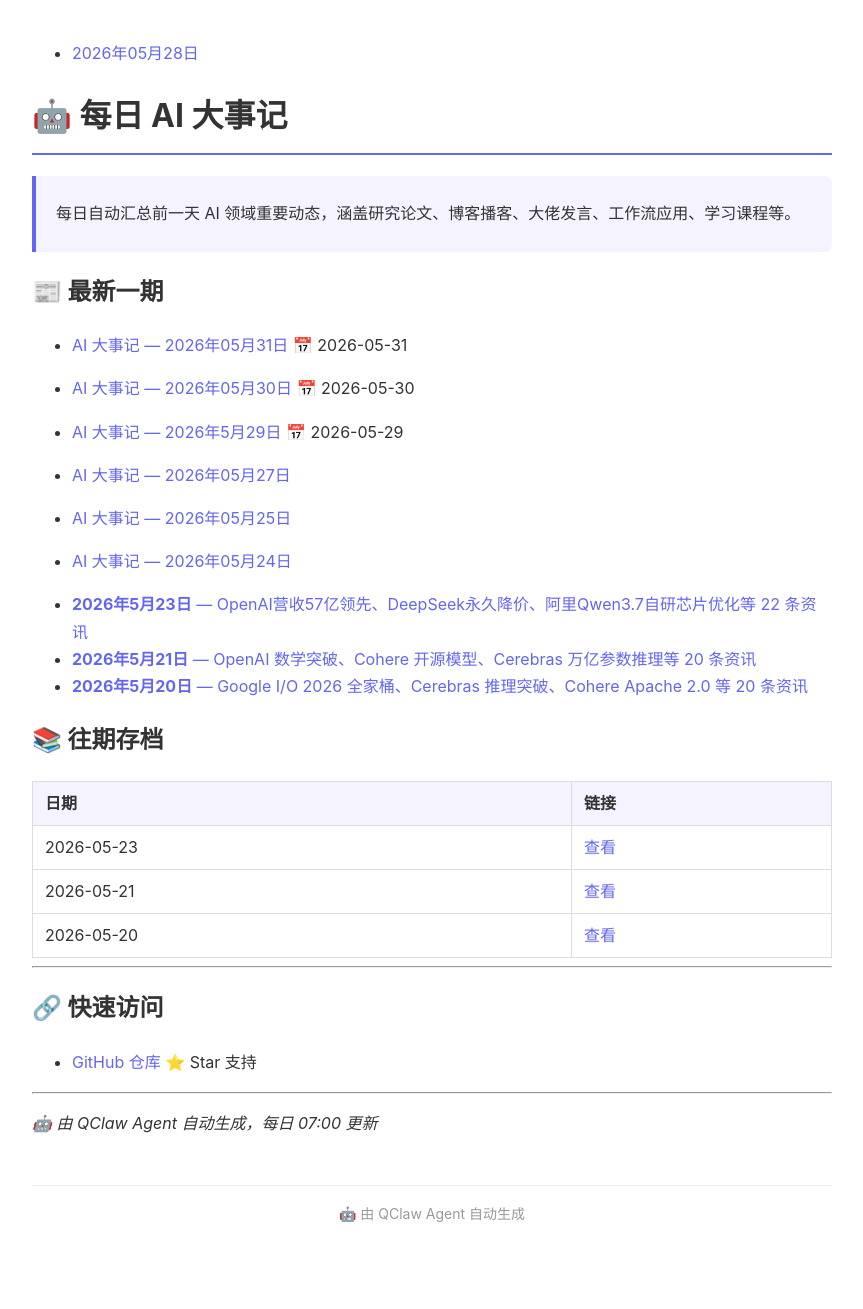
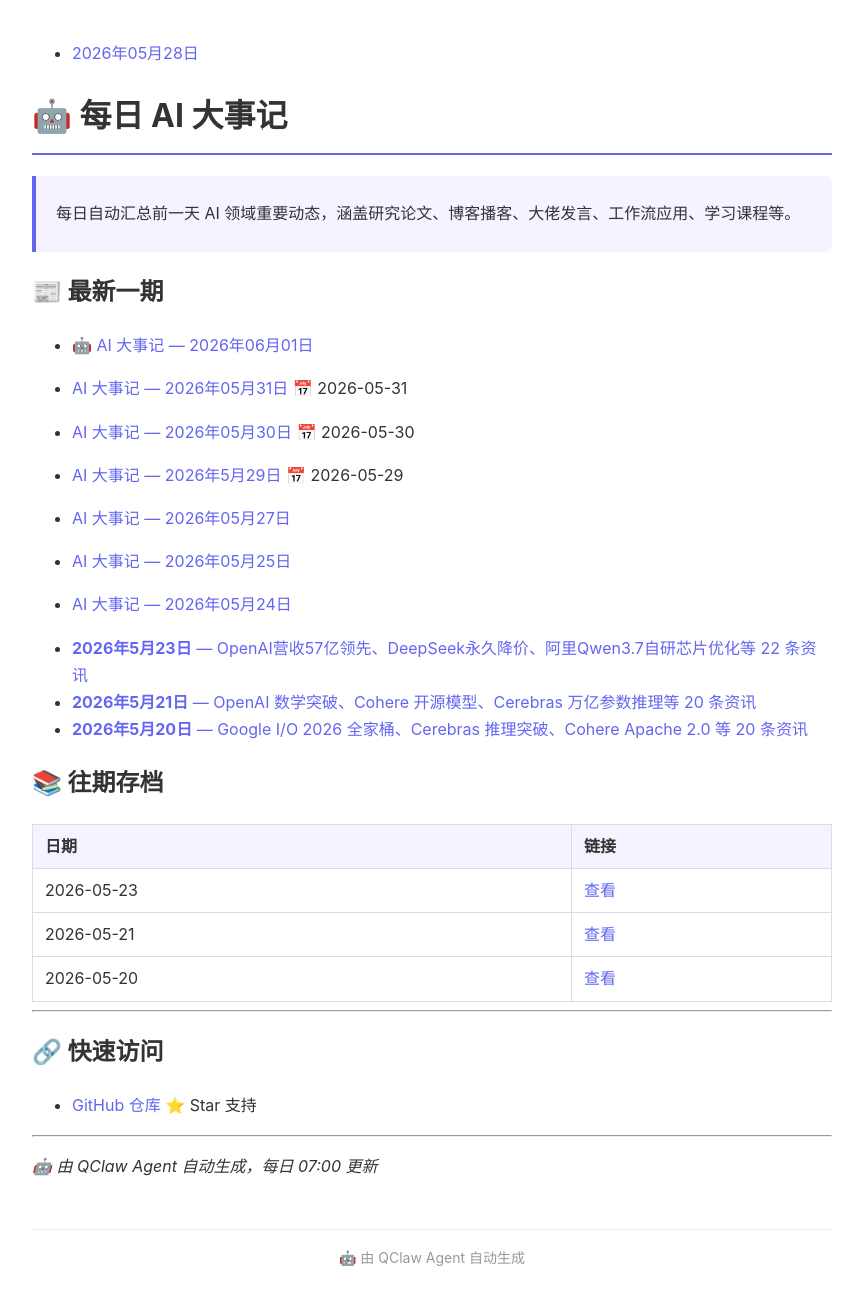
Before and after one commit to jared0612/daily-ai-news, a Jekyll site: the page built from index.md, in a window 1280 px wide. Shown: the whole page, without its empty margins (208-1071 px from the left). Built offline with Jekyll 4.4.1, drawn with Linux system fonts in a browser that asks for light colours; before the commit the page ends 1266 px from its top, so only the background shows below that.

Commit message:
📋 更新首页：添加 2026-06-01 链接

```diff
--- a/index.md
+++ b/index.md
@@ -12,6 +12,9 @@ title: AI 大事记
 > 每日自动汇总前一天 AI 领域重要动态，涵盖研究论文、博客播客、大佬发言、工作流应用、学习课程等。
 
 ## 📰 最新一期
+
+- [🤖 AI 大事记 — 2026年06月01日](daily/2026-06-01.md)
+
 - [AI 大事记 — 2026年05月31日](daily/2026-05-31.md) 📅 2026-05-31
 - [AI 大事记 — 2026年05月30日](daily/2026-05-30.md) 📅 2026-05-30
 
```
